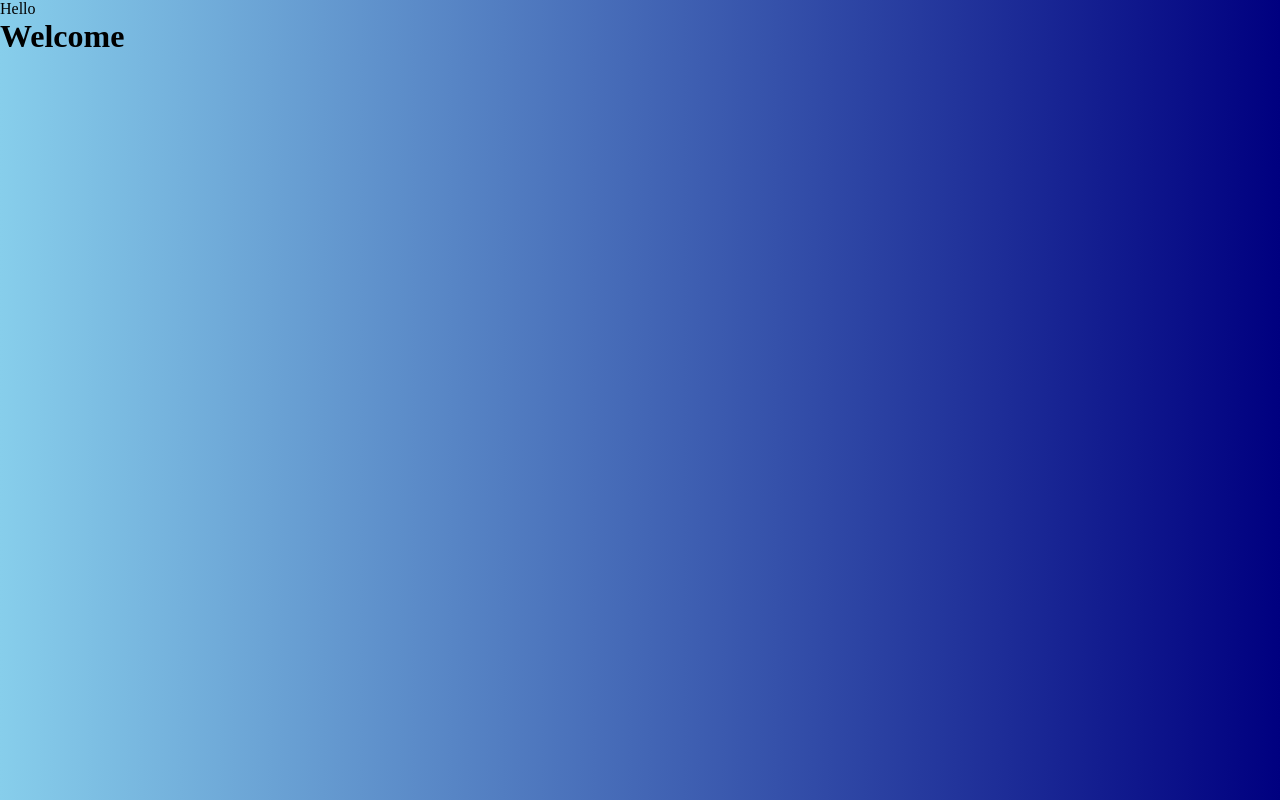
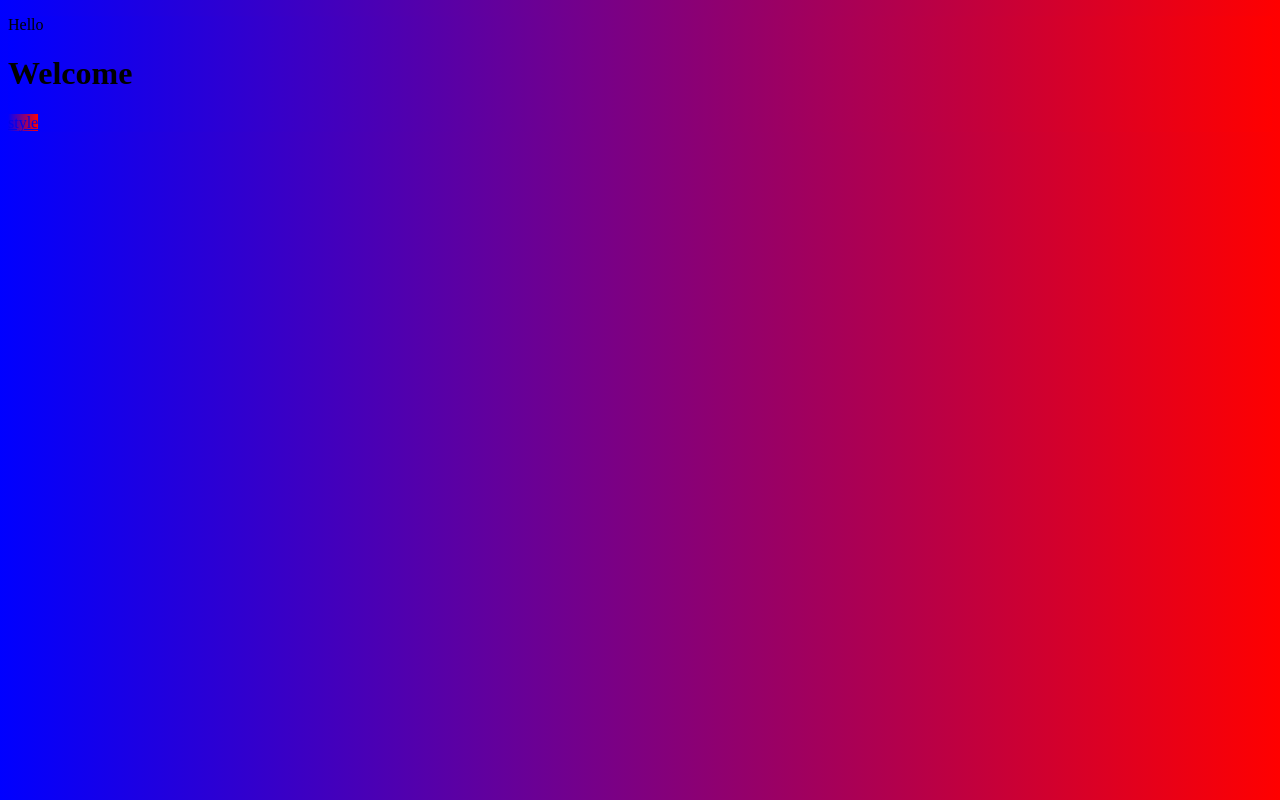
Before and after one commit to aryankamrul/css-learnig, a plain HTML site: page specificity.html in a window 1280 px wide. Drawn offline with Linux system fonts and the light colour scheme.

Commit message:
i added a background colour

```diff
--- a/specificity.html
+++ b/specificity.html
@@ -13,5 +13,6 @@
     <h1 id="title" class="heading">
         Welcome
     </h1>
+    <a href="style.html">style</a>
 </body>
 </html>
--- a/style/specificity.css
+++ b/style/specificity.css
@@ -1,4 +1,5 @@
 *{
-    margin: 0;
-    background: linear-gradient(to left,navy,skyblue);
+
+    background: linear-gradient(to left,red,blue);
+
 }
```
Also changed, not shown: index.html (+1 -0 lines), practice.html (+1 -0 lines), second.html (+2 -0 lines).
